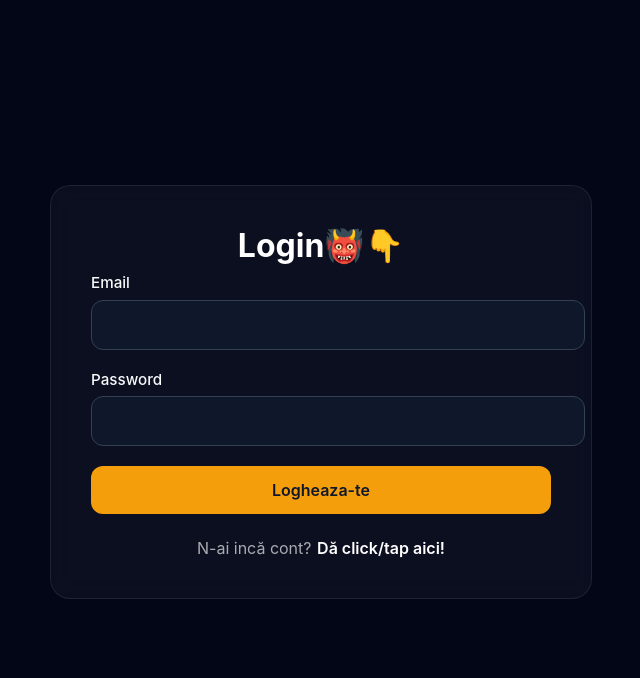
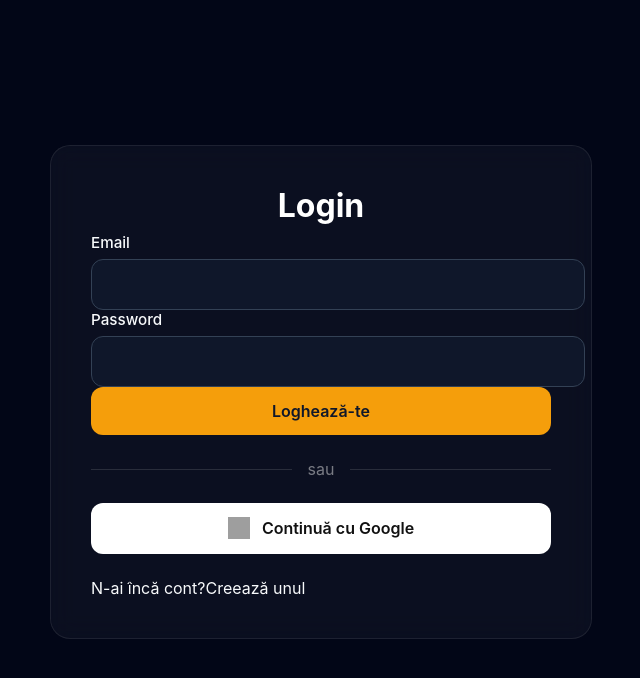
Before and after one commit to iRonic94/ii-predict, a React (Vite) app in the folder frontend/: page /login in a window 1280 px wide. Shown: the top 678 px of the page, without its empty margins (319-959 px from the left). Built offline with nearby package versions, Linux system fonts and the light colour scheme; no server answers; grey boxes are pictures that could not be loaded.

Commit message:
OAuth login with google

```diff
--- a/frontend/src/context/AuthContext.jsx
+++ b/frontend/src/context/AuthContext.jsx
@@ -2,7 +2,11 @@ import { createContext, useEffect, useState } from 'react';
 import { supabase } from '../lib/supabase';
 
 import { login, register, logout } from '../services/authService';
-import { getProfile } from '../services/profileService';
+
+import {
+    getProfile,
+    createProfile,
+} from '../services/profileService';
 
 export const AuthContext = createContext(null);
 
--- a/frontend/src/pages/Login/Login.jsx
+++ b/frontend/src/pages/Login/Login.jsx
@@ -8,9 +8,12 @@ import AuthLayout from '../../components/auth/AuthLayout/AuthLayout';
 import { useAuth } from '../../hooks/useAuth';
 import { ROUTES } from '../../constants/routes';
 
+import { signInWithGoogle } from '../../services/authService';
+
 import './Login.scss';
 
 function Login() {
+
     const navigate = useNavigate();
 
     const { login } = useAuth();
@@ -24,15 +27,18 @@ function Login() {
     const [loading, setLoading] = useState(false);
 
     const handleChange = (e) => {
+
         const { name, value } = e.target;
 
         setFormData((prev) => ({
             ...prev,
             [name]: value,
         }));
+
     };
 
     const handleSubmit = async (e) => {
+
         e.preventDefault();
 
         setError('');
@@ -43,6 +49,7 @@ function Login() {
         }
 
         try {
+
             setLoading(true);
 
             const { error } = await login(
@@ -58,13 +65,27 @@ function Login() {
             navigate(ROUTES.VOTE);
 
         } finally {
+
             setLoading(false);
+
         }
+
+    };
+
+    const handleGoogleLogin = async () => {
+
+        const { error } = await signInWithGoogle();
+
+        if (error) {
+            setError(error.message);
+        }
+
     };
 
     return (
+
         <AuthLayout
-            title="Login👹👇"
+            title="Login"
         >
 
             <form
@@ -101,21 +122,45 @@ function Login() {
                     fullWidth
                     disabled={loading}
                 >
-                    {loading ? 'Te loghez imediat...' : 'Logheaza-te'}
+                    {loading
+                        ? 'Se autentifică...'
+                        : 'Loghează-te'}
                 </Button>
 
             </form>
 
+            <div className="login-divider">
+                <span>sau</span>
+            </div>
+
+            <button
+                type="button"
+                className="google-button"
+                onClick={handleGoogleLogin}
+            >
+                <img
+                    src="https://www.svgrepo.com/show/475656/google-color.svg"
+                    alt="Google"
+                />
+
+                Continuă cu Google
+
+            </button>
+
             <p className="login-footer">
-                N-ai incă cont?
+
+                N-ai încă cont?
 
                 <Link to={ROUTES.REGISTER}>
-                    Dă click/tap aici!
+                    Creează unul
                 </Link>
+
             </p>
 
         </AuthLayout>
+
     );
+
 }
 
 export default Login;
--- a/frontend/src/pages/Login/Login.scss
+++ b/frontend/src/pages/Login/Login.scss
@@ -1,34 +1,48 @@
-@use '../../styles/abstracts/variables' as *;
-
-.login-form {
+.login-divider {
     display: flex;
-    flex-direction: column;
-    gap: 1.2rem;
+    align-items: center;
+    margin: 1.5rem 0;
+    color: rgba(255, 255, 255, .45);
 }
 
-.login-error {
-    color: #ff5b5b;
-    text-align: center;
+.login-divider::before,
+.login-divider::after {
+    content: '';
+    flex: 1;
+    height: 1px;
+    background: rgba(255, 255, 255, .12);
+}
+
+.login-divider span {
+    padding: 0 1rem;
+}
+
+.google-button {
+    width: 100%;
+    display: flex;
+    justify-content: center;
+    align-items: center;
+    gap: .75rem;
+    padding: .9rem;
+    border: none;
+    border-radius: 12px;
+    background: #fff;
+    color: #111;
+    font-size: 1rem;
+    font-weight: 600;
+    cursor: pointer;
+    transition: .25s;
+}
+
+.google-button:hover {
+    transform: translateY(-2px);
+}
+
+.google-button img {
+    width: 22px;
+    height: 22px;
 }
 
 .login-footer {
     margin-top: 1.5rem;
-    text-align: center;
-    color: rgba(255, 255, 255, .65);
-
-    a {
-        color: white;
-        text-decoration: none;
-        font-weight: 600;
-        margin-left: .35rem;
-        transition: .25s;
-
-        &:hover {
-
-            color: $primary;
-
-        }
-
-    }
-
 }
--- a/frontend/src/services/authService.js
+++ b/frontend/src/services/authService.js
@@ -22,3 +22,12 @@ export async function login(email, password) {
 export async function logout() {
     return await supabase.auth.signOut();
 }
+
+export async function signInWithGoogle() {
+    return await supabase.auth.signInWithOAuth({
+        provider: 'google',
+        options: {
+            redirectTo: `${window.location.origin}/vote`,
+        },
+    });
+}
--- a/frontend/src/services/profileService.js
+++ b/frontend/src/services/profileService.js
@@ -8,6 +8,24 @@ export async function getProfile(userId) {
         .single();
 }
 
+export async function createProfile(user) {
+
+    const nickname =
+        user.user_metadata?.full_name ||
+        user.user_metadata?.name ||
+        user.email.split('@')[0];
+
+    return await supabase
+        .from('profiles')
+        .insert({
+            id: user.id,
+            email: user.email,
+            nickname,
+            total_points: 0,
+        });
+
+}
+
 export async function getRanking() {
     return await supabase
         .from('profiles')
```
